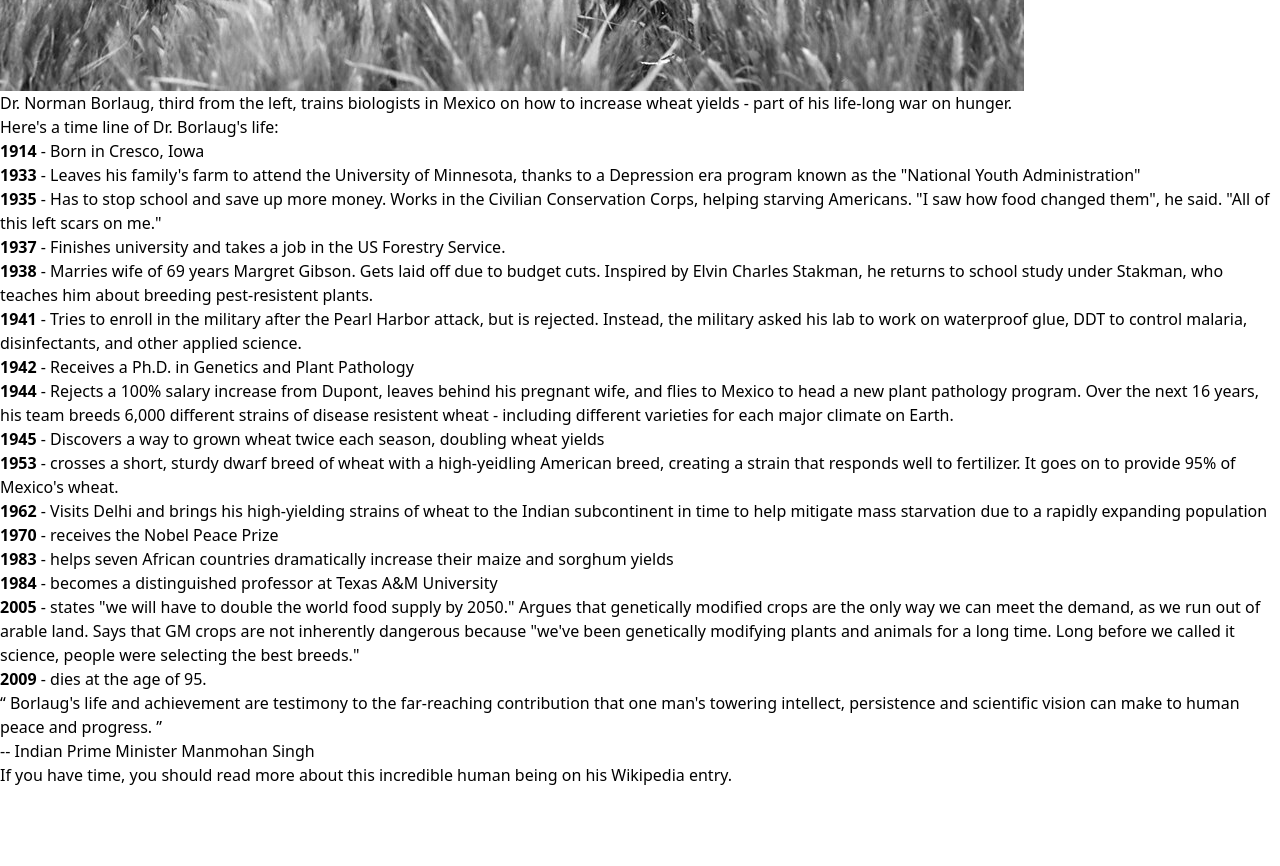
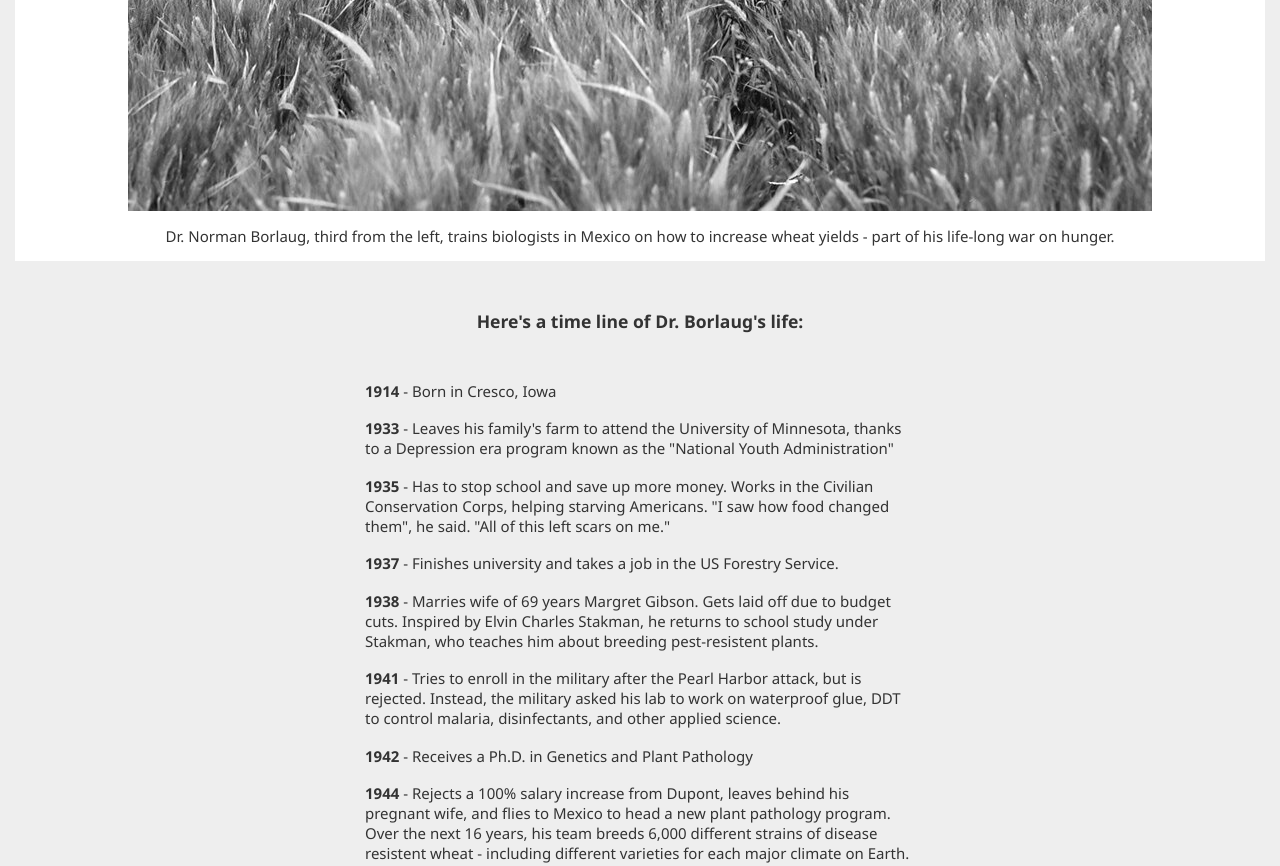
Before and after one commit to Muhammad-Uzair99/Tribute-Page, a plain HTML site: page index.html in a window 1280 px wide. Shown: the part 580-1446 px from the top of the page. Before the commit the page ends 1367 px from the top, so only its background shows below. Drawn offline with Linux system fonts and the light colour scheme.

Commit message:
Redesign Tribute Page with Tailwind CSS
=> Reorganized the HTML structure for improved readability.
=> Applied Tailwind CSS classes to enhance styling, responsiveness, and overall design.
=> Refactored the content presentation, including headings, lists, and block quotes.
=> Improved image presentation for better visual appeal.
=> Added classes to improve typography and layout.

This commit represents a comprehensive redesign of the Tribute Page, leveraging Tailwind CSS for a more modern and visually appealing presentation.

```diff
--- a/index.html
+++ b/index.html
@@ -1,5 +1,5 @@
 <!DOCTYPE html>
-<html lang="en">
+<html lang="en" class="text-[10px]">
   <head>
     <meta name="language" content="english">
     <meta charset="UTF-8">
@@ -9,22 +9,28 @@
     <title>Tribute Page</title>
     <link rel="stylesheet" href="./dist/output.css">
   </head>
-    <body>
-        <article>
-            <header id="header">
-                <h1 id="title">Dr. Norman Borlaug</h1>
-                <p>The man who saved a billion lives</p>
+  <body class="block w-full text-2xl text-center text-[#333] font-['Segoe_UI']">
+    <article class="container block bg-[#eee] mx-auto my-[30px] p-6 rounded-lg">
+
+      <header id="header" class="block">
+        <h1 id="title" class="mt-10 sm:text-6xl text-4xl font-bold">Dr. Norman Borlaug</h1>
+        <p class="my-6">The man who saved a billion lives</p>
       </header>
-            <main id="main">
-                <figure id="img-div">
-                    <img id="image" src="./images/tribute-page-main-image.png" alt="Photo of Dr. Norman Borlaug standing third from the left">
-                    <figcaption id="img-caption">Dr. Norman Borlaug, third from the left, trains biologists in Mexico on how to increase wheat yields
-                         - part of his life-long war on hunger.</figcaption>
+
+      <main id="main" class="w-full">
+
+        <figure id="img-div" class="w-full bg-white p-4">
+          <img id="image" class="block max-w-full mx-auto" src="./images/tribute-page-main-image.png" alt="Photo of Dr. Norman Borlaug standing third from the left">
+          <figcaption id="img-caption" class="mx-0 mt-6 mb-2">Dr. Norman Borlaug, third from the left, trains biologists in Mexico on how to increase wheat yields
+            - part of his life-long war on hunger.
+          </figcaption>
         </figure>
 
-                <div id="tribute-info">
-                    <h3>Here's a time line of Dr. Borlaug's life:</h3>
-                    <ul>
+        <section id="tribute-info">
+
+          <h3 class="my-20 mx-0 text-center text-[1.17em] font-bold">Here's a time line of Dr. Borlaug's life:</h3>
+
+          <ul class="max-w-[55rem] mx-auto mt-0 mb-20 text-left">
             <li><strong>1914</strong> - Born in Cresco, Iowa</li>
             <li><strong>1933</strong> - Leaves his family's farm to attend the University of Minnesota, thanks to a Depression era program
                 known as the "National Youth Administration"</li>
@@ -37,7 +43,8 @@
                   asked his lab to work on waterproof glue, DDT to control malaria, disinfectants, and other applied science.</li>
             <li><strong>1942</strong> - Receives a Ph.D. in Genetics and Plant Pathology</li>
             <li><strong>1944</strong> - Rejects a 100% salary increase from Dupont, leaves behind his pregnant wife, and flies to Mexico to
-                            head a new plant pathology program. Over the next 16 years, his team breeds 6,000 different strains of disease resistent wheat - including different varieties for each major climate on Earth.</li>
+                head a new plant pathology program. Over the next 16 years, his team breeds 6,000 different strains of disease resistent wheat
+                - including different varieties for each major climate on Earth.</li>
             <li><strong>1945</strong> - Discovers a way to grown wheat twice each season, doubling wheat yields</li>
             <li><strong>1953</strong> - crosses a short, sturdy dwarf breed of wheat with a high-yeidling American breed, creating a strain
                 that responds well to fertilizer. It goes on to provide 95% of Mexico's wheat.</li>
@@ -52,19 +59,22 @@
                     the best breeds."</li>
             <li><strong>2009</strong> - dies at the age of 95.</li>
           </ul>
+
+          <blockquote class="italic max-w-[54.5rem] mx-auto mt-0 mb-20 text-left" cite="http://news.rediff.com/report/2009/sep/14/pm-pays-tribute-to-father-of-green-revolution-borlaug.htm">
             <p>
-                        <q>
-                            Borlaug's life and achievement are testimony to the far-reaching contribution that one man's towering intellect, persistence
-                            and scientific vision can make to human peace and progress.
-                        </q>
-                        <br>
-                        -- Indian Prime Minister Manmohan Singh
+              "Borlaug's life and achievement are testimony to the far-reaching
+              contribution that one man's towering intellect, persistence and
+              scientific vision can make to human peace and progress."
             </p>
-                </div>
-                <h3>
+            <cite>-- Indian Prime Minister Manmohan Singh</cite>
+          </blockquote>
+
+          <h3 class="text-[1.17em] font-bold my-[1em]">
             If you have time, you should read more about this incredible human being on his
-                    <a id="tribute-link" href="https://en.wikipedia.org/wiki/Norman_Borlaug" target="_blank">Wikipedia entry</a>.
+            <a id="tribute-link" class="text-[#477ca7]" href="https://en.wikipedia.org/wiki/Norman_Borlaug" target="_blank">Wikipedia entry</a>.
           </h3>
+
+        </section>
       </main>
     </article>
   </body>
--- a/src/input.css
+++ b/src/input.css
@@ -1,3 +1,9 @@
 @tailwind base;
 @tailwind components;
 @tailwind utilities;
+
+@layer base {
+  li {
+    @apply mx-0 my-7;
+  }
+}
```
Also changed, not shown: dist/output.css. Lines whose indentation alone changed are shown as unchanged.
